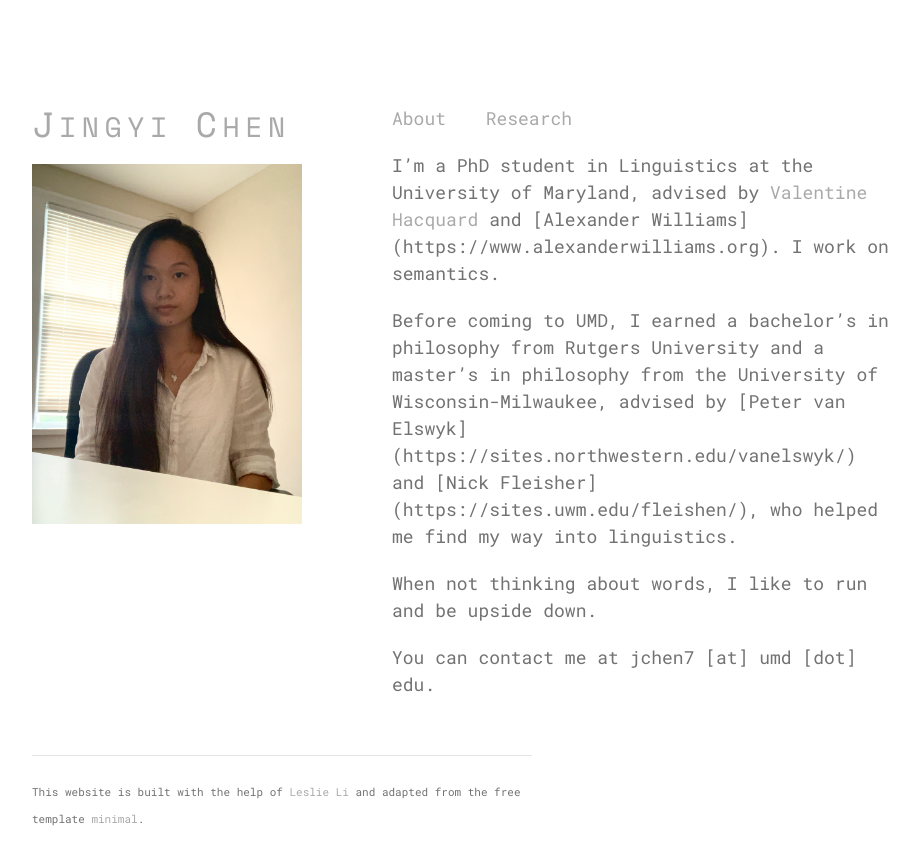
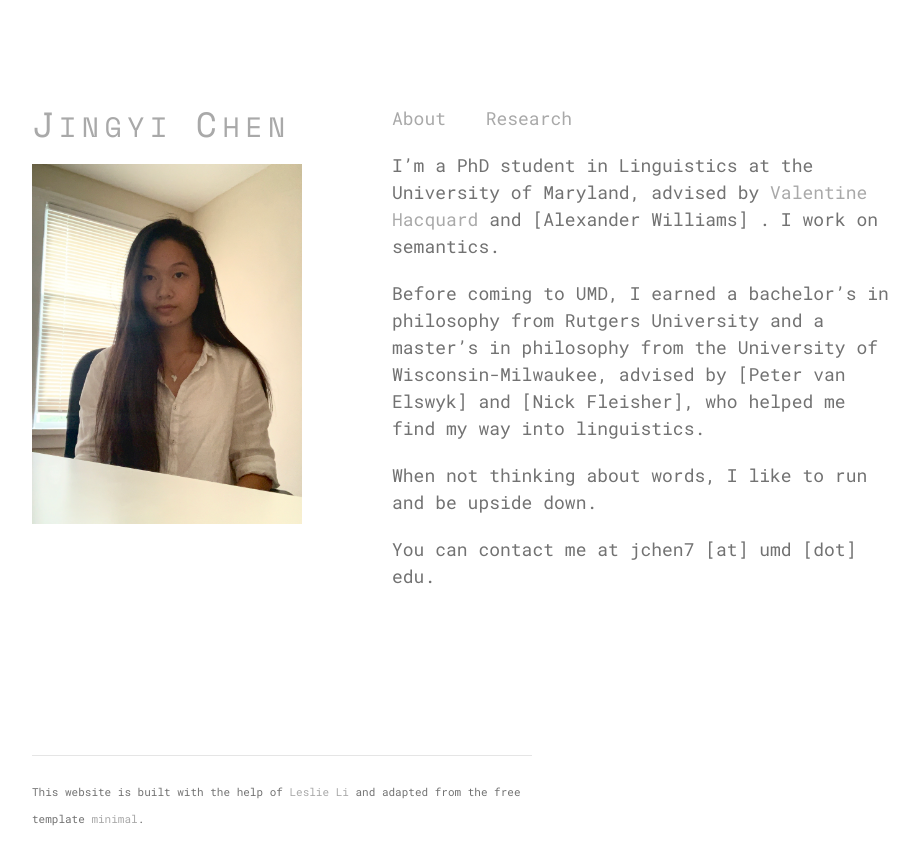
Before and after one commit to Jingyichenn/jingyichen.org, a Jekyll site: the page built from index.md, in a window 1280 px wide. Shown: the top 865 px of the page, without its empty margins (178-1097 px from the left). Built offline with Jekyll 4.4.1, drawn with Linux system fonts in a browser that asks for light colours; part of the change alters nothing that is shown.

Commit message:
Update index.md

```diff
--- a/index.md
+++ b/index.md
@@ -2,9 +2,9 @@
 layout: default
 ---
 
-I'm a PhD student in Linguistics at the University of Maryland, advised by [Valentine Hacquard](https://valentinehacquard.org) and [Alexander Williams] (https://www.alexanderwilliams.org). I work on semantics.
+I'm a PhD student in Linguistics at the University of Maryland, advised by [Valentine Hacquard](https://valentinehacquard.org) and [Alexander Williams] . I work on semantics.
 
-Before coming to UMD, I earned a bachelor's in philosophy from Rutgers University and a master's in philosophy from the University of Wisconsin-Milwaukee, advised by [Peter van Elswyk] (https://sites.northwestern.edu/vanelswyk/) and [Nick Fleisher] (https://sites.uwm.edu/fleishen/), who helped me find my way into linguistics.
+Before coming to UMD, I earned a bachelor's in philosophy from Rutgers University and a master's in philosophy from the University of Wisconsin-Milwaukee, advised by [Peter van Elswyk] and [Nick Fleisher], who helped me find my way into linguistics.
 
 When not thinking about words, I like to run and be upside down.
 
```
